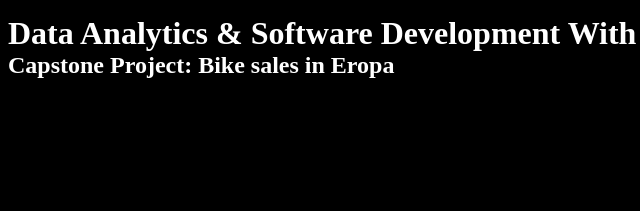
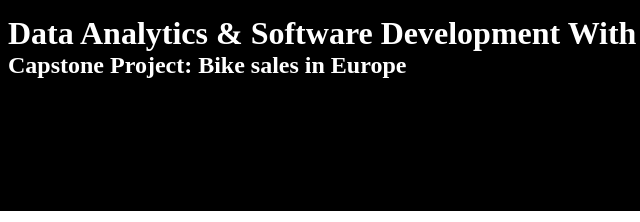
Before and after one commit to Kampus-Merdeka-Software-Engineering/km-feb24-jakarta-5, a plain HTML site: page index.html in a window 1280 px wide. Shown: the part 282-504 px from the top of the page, 56-696 px from the left. Drawn offline with Linux system fonts and the light colour scheme.

Commit message:
Update index.html

```diff
--- a/index.html
+++ b/index.html
@@ -31,7 +31,7 @@
           Data Analytics & Software Development With AI
         </h2>
         <h3>
-          Capstone Project: Bike sales in Eropa
+          Capstone Project: Bike sales in Europe
         </h3>
       </div>
       <div class="title-image">
```
